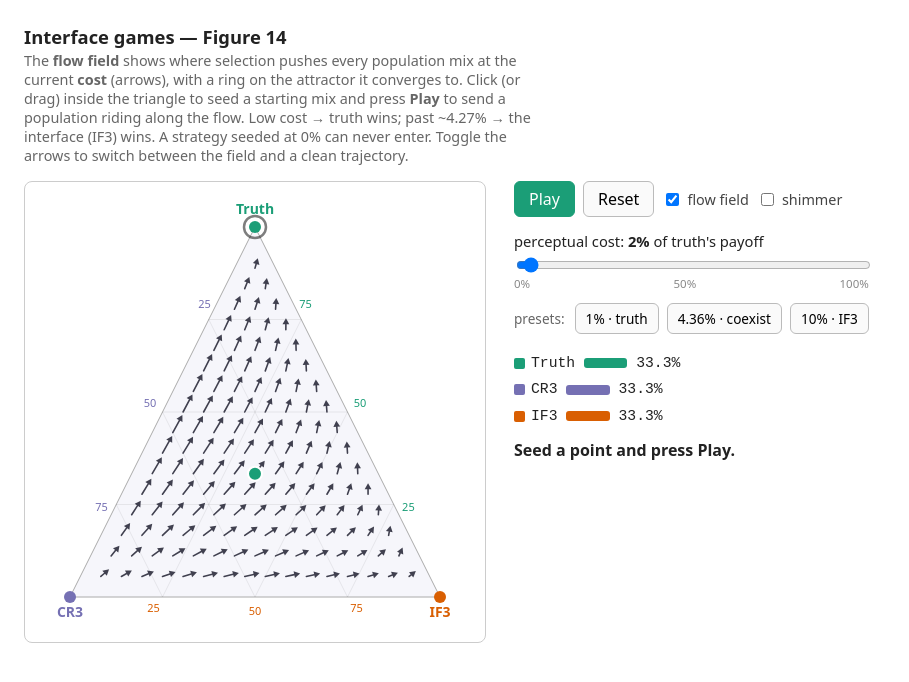
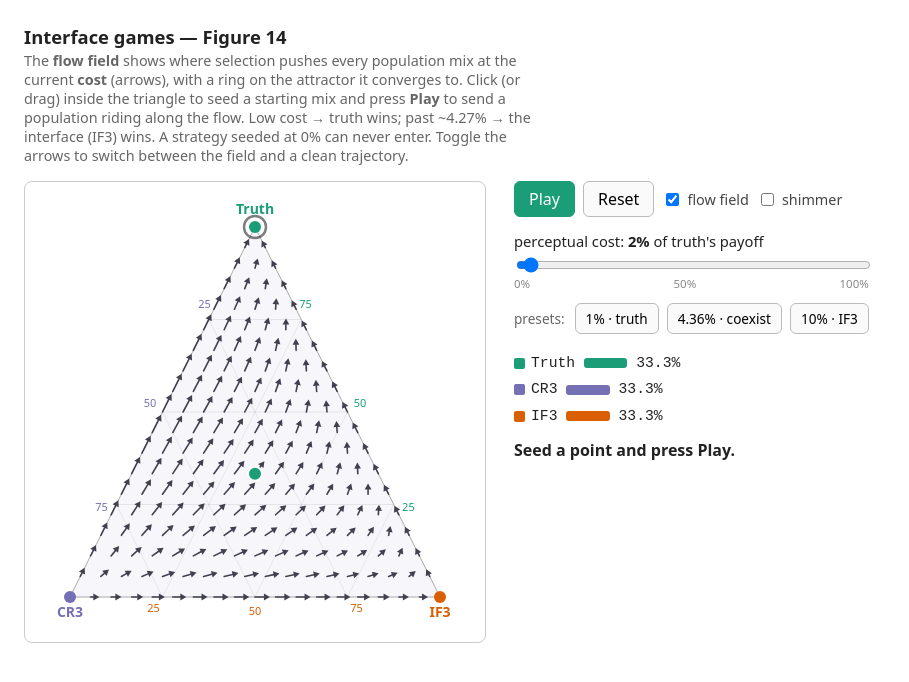
Before and after one commit to egilq137/interface-games, a website: page web/index.html in a window 1280 px wide. Shown: the whole page, without its empty margins (0-909 px from the left). Drawn offline with Linux system fonts and the light colour scheme.

Commit message:
Flow field: single-pulse shimmer + arrows on the edges
- Shimmer back to a single flowing pulse (one arrow per grid point); the field
  brightens/dims in unison each cycle but stays uncluttered.
- Include the triangle edges in the arrow grid (one strategy at 0, where the flow
  runs along the edge), not just the interior; still skip the three corners.

Co-Authored-By: Claude Opus 4.8 <noreply@anthropic.com>

```diff
--- a/web/index.html
+++ b/web/index.html
@@ -101,11 +101,15 @@
     let attractorShares = null;     // where the field converges from the centre (recomputed on cost change)
     let shimmerT = 0;               // flow-hint phase, advanced by real time while shimmer is on
 
-    // Interior grid points (barycentric) for the flow-field arrows: i+j+k = FIELD_STEPS, each >= 1.
+    // Grid points (barycentric) for the flow-field arrows: i+j+k = FIELD_STEPS. Include the interior
+    // AND the edges (one strategy at 0, where the flow runs along the edge); skip only the 3 corners.
     const FIELD = [];
-    for (let i = 1; i < FIELD_STEPS; i++)
-      for (let j = 1; j < FIELD_STEPS - i; j++)
-        FIELD.push([i / FIELD_STEPS, j / FIELD_STEPS, (FIELD_STEPS - i - j) / FIELD_STEPS]);
+    for (let i = 0; i <= FIELD_STEPS; i++)
+      for (let j = 0; j <= FIELD_STEPS - i; j++) {
+        const k = FIELD_STEPS - i - j;
+        const zeros = (i === 0) + (j === 0) + (k === 0);
+        if (zeros <= 1) FIELD.push([i / FIELD_STEPS, j / FIELD_STEPS, k / FIELD_STEPS]);
+      }
 
     // Where the flow has settled, or null if still moving: a strategy name if a share reached the
     // corner, else "coexistence" once the velocity has died with the population still mixed.
@@ -166,7 +170,7 @@
       ctx.lineWidth = 1.6;
       ctx.lineCap = "round";
       ctx.lineJoin = "round";
-      const phases = [shimmerT % 1, (shimmerT + 0.5) % 1];   // two flowing pulses, half a cycle apart
+      const phases = [shimmerT % 1];   // single flowing pulse
       for (let i = 0; i < FIELD.length; i++) {
         const [vx, vy] = vels[i];
         const mag = Math.hypot(vx, vy);
```
